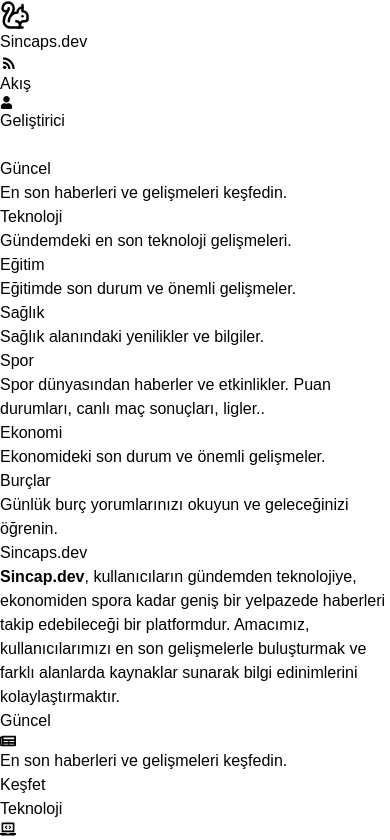
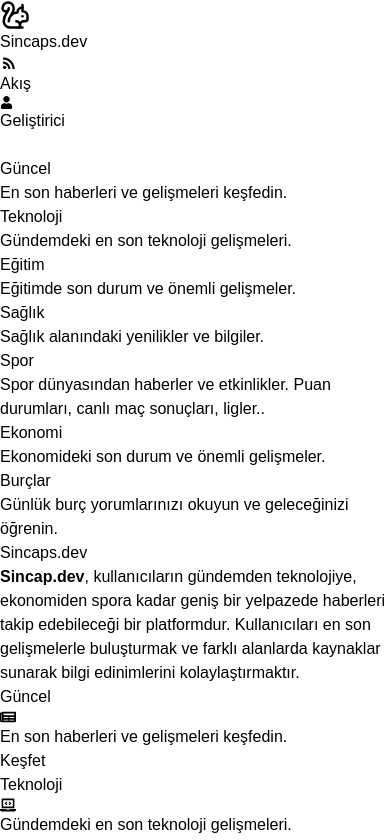
Before and after one commit to mustafakaracuha/sincaps.dev, a Next.js app: page / in a window 390 px wide. Shown: the top 840 px of the page. Built offline with nearby package versions, Linux system fonts and the light colour scheme.

Commit message:
responsive düzenleme

```diff
--- a/src/app/feed/horoscope/page.jsx
+++ b/src/app/feed/horoscope/page.jsx
@@ -38,13 +38,13 @@
             <div className={`flex-1 ${selectedHoroscope ? "w-2/3" : "w-full"}`}>
                 <div className="mb-6">
                     <h1 className="text-xl flex items-center justify-between gap-4 font-semibold text-gray-600 text-start mb-4">Burçlar</h1>
-                    <p className="text-md text-gray-500">
+                    <p className="max-sm:text-xs md:text-sm lg:text-md xl:text-md text-gray-500">
                         Gök kubbede yer alan 12 takımyıldızına burç denir. Bir insanın doğum anında Güneş hangi takımyıldızındaysa o, kişinin burcudur. Zodyak Kuşağında gezegenlerin seyri
                         takımyıldızlarıyla ilişkilendirildiğinde anlamı ve etkisi değişir.
                     </p>
                 </div>
 
-                <div className={"grid max-sm:grid-cols-2 md:grid-cols-2 lg:grid-cols-3 xl:grid-cols-6 gap-6 mt-6 transition-all duration-300"}>
+                <div className={"grid max-sm:grid-cols-1 md:grid-cols-2 lg:grid-cols-3 xl:grid-cols-6 gap-6 mt-6 transition-all duration-300"}>
                     {horoscopes.map((horoscope, index) => (
                         <motion.div
                             key={index}
--- a/src/app/page.js
+++ b/src/app/page.js
@@ -17,10 +17,10 @@
 
     return (
         <div className="w-full h-screen pb-24 flex flex-col items-start justify-start bg-white px-10 pt-10 overflow-auto">
-            <h1 className="text-3xl font-bold text-gray-700 mb-4 text-center">Sincaps.dev</h1>
-            <p className="text-md font-normal text-gray-600 mb-10">
+            <h1 className="text-3xl font-bold max-sm:text-[20px] text-gray-700 mb-4 text-center">Sincaps.dev</h1>
+            <p className="max-sm:text-sm md:text-sm lg:text-md xl:text-[16px] font-normal text-gray-600 mb-10">
                 <strong className="text-indigo-600">Sincap.dev</strong>, kullanıcıların gündemden teknolojiye, ekonomiden spora kadar geniş bir yelpazede haberleri takip edebileceği bir platformdur.
-                Amacımız, kullanıcılarımızı en son gelişmelerle buluşturmak ve farklı alanlarda kaynaklar sunarak bilgi edinimlerini kolaylaştırmaktır.
+                Kullanıcıları en son gelişmelerle buluşturmak ve farklı alanlarda kaynaklar sunarak bilgi edinimlerini kolaylaştırmaktır.
             </p>
 
             <div className="grid grid-cols-1 sm:grid-cols-1 md:grid-cols-2 lg:grid-cols-3 xl:grid-cols-4 gap-8">
```
Also changed, not shown: src/app/feed/[feedName]/page.jsx (+4 -4 lines).
